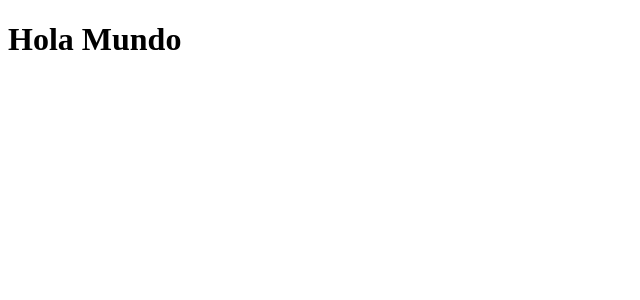
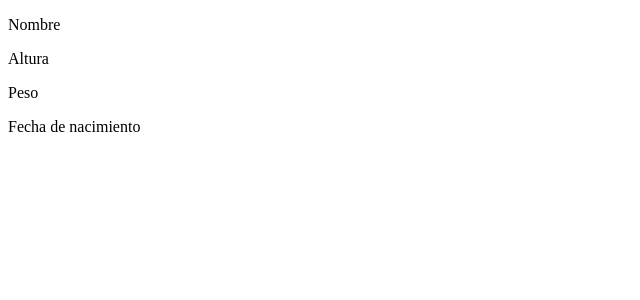
Before and after one commit to 7yderf/examen, a React app: page / in a window 1280 px wide. Shown: the top 300 px of the page, without its empty margins (0-640 px from the left). Built offline with nearby package versions, Linux system fonts and the light colour scheme.

Commit message:
creando paginas contenedores y componentes

```diff
--- /dev/null
+++ b/src/components/Personaje.jsx
@@ -0,0 +1,24 @@
+import React from 'react';
+// import '@styles/Personaje.scss';
+
+
+
+const Personaje = () => {
+
+	return (
+		<div className="Personaje">
+
+			<div className="Personaje-info">
+				<div>
+					<p>Nombre</p>
+					<p>Altura</p>
+					<p>Peso</p>
+					<p>Fecha de nacimiento</p>
+				</div>
+
+			</div>
+		</div>
+	);
+}
+
+export default Personaje;
--- /dev/null
+++ b/src/containers/Layout.jsx
@@ -0,0 +1,13 @@
+import React from 'react';
+
+
+const Layout = ({ children }) => {
+	return (
+		<div className="Layout">
+
+			{children}
+		</div>
+	);
+}
+
+export default Layout;
--- /dev/null
+++ b/src/containers/ListPersonajes.jsx
@@ -0,0 +1,25 @@
+import React from 'react';
+import Personaje from '@components/Personaje';
+// import '@styles/listPersonajes.scss';
+
+
+
+
+const ListPersonajes = () => {
+
+
+	return (
+		<section className="main-container">
+
+
+			<div className="listPersonajes">
+
+					<Personaje/>
+
+
+			</div>
+		</section>
+	);
+}
+
+export default ListPersonajes;
--- /dev/null
+++ b/src/pages/Home.jsx
@@ -0,0 +1,12 @@
+import React from 'react';
+import ListPersonajes from '../containers/ListPersonajes';
+
+const Home = () => {
+	return (
+		<>
+			<ListPersonajes />
+		</>
+	);
+}
+
+export default Home;
--- /dev/null
+++ b/src/pages/NotFound.jsx
@@ -0,0 +1,11 @@
+import React from 'react';
+
+const NotFound = () => {
+	return (
+		<div>
+			No encontrado, error 404.
+		</div>
+	);
+}
+
+export default NotFound;
--- a/src/routes/App.jsx
+++ b/src/routes/App.jsx
@@ -1,5 +1,11 @@
 import React from 'react';
+import { BrowserRouter, Routes, Route } from 'react-router-dom';
+import Layout from '../containers/Layout';
+import Home from '../pages/Home';
 
+import NotFound from '../pages/NotFound';
+
+// import '../styles/global.css';
 
 
 
@@ -7,9 +13,17 @@ const App = () => {
 
     return (
 
-        <>
-            <h1> Hola Mundo</h1>
-        </>
+        <BrowserRouter>
+            <Layout>
+                <Routes>
+                    <Route path="/" element={<Home />} />
+
+                    <Route path="*" element={<NotFound />} />
+                </Routes>
+            </Layout>
+        </BrowserRouter>
+
+
     );
 }
 
```
